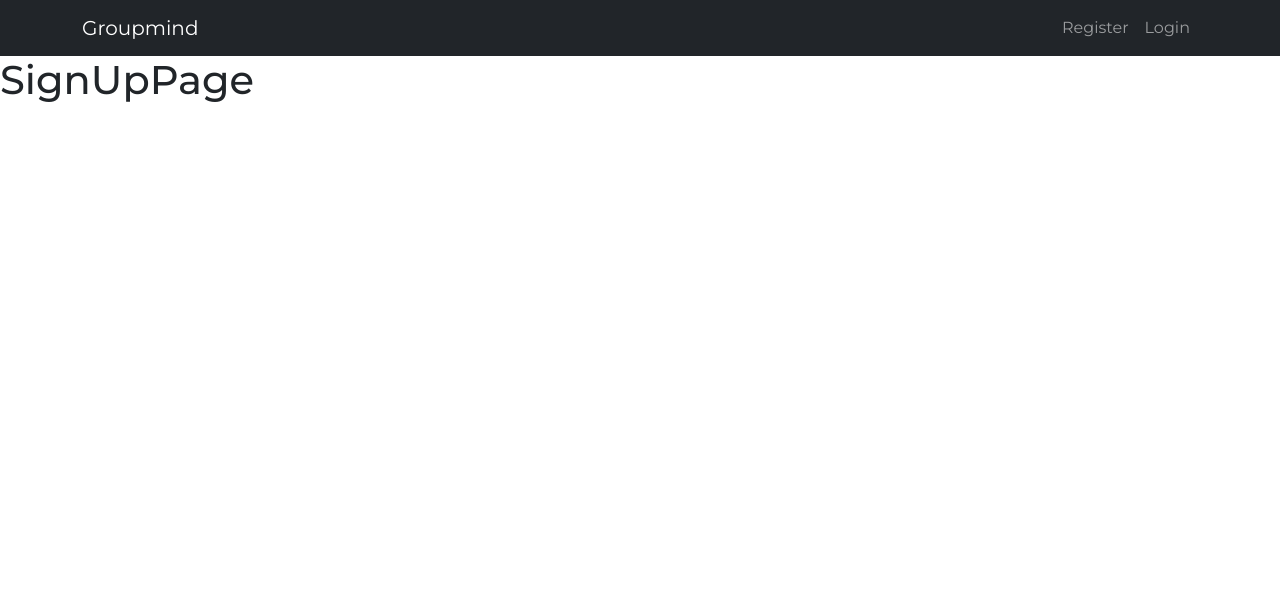
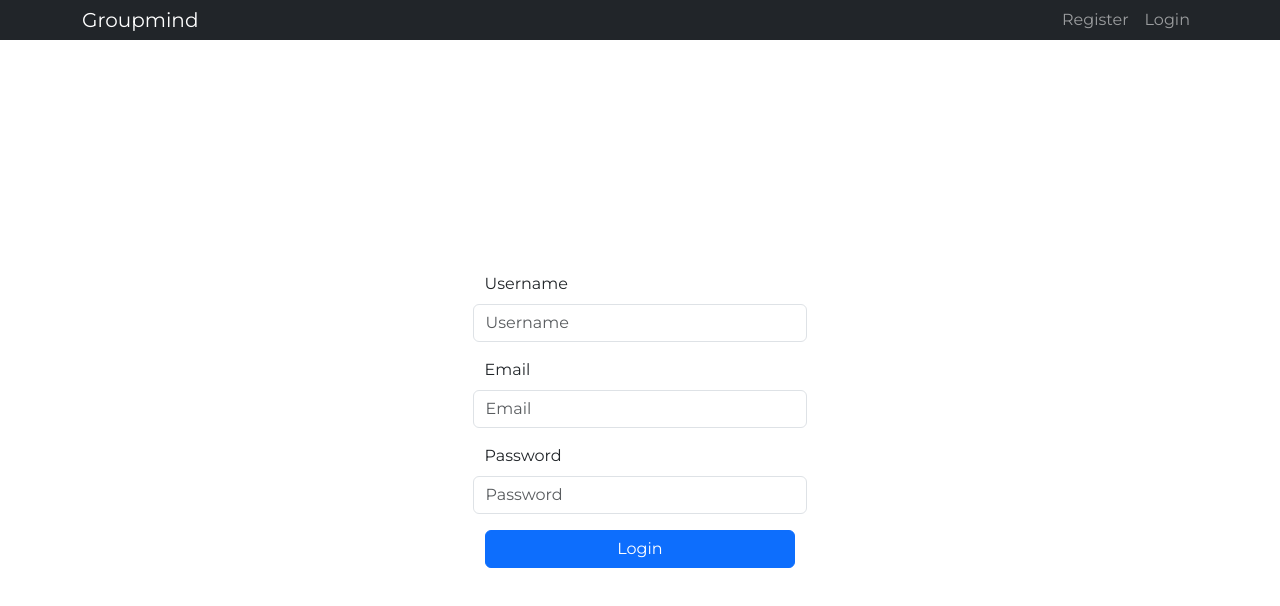
Before and after one commit to maksimustsinovich/collaborative-editor, a React (Vite) app in the folder groupmind-web-server/: page /register in a window 1280 px wide. Shown: the top 606 px of the page. Built offline with nearby package versions, Linux system fonts and the light colour scheme.

Commit message:
feat(web): create Login and Registration form components, some changes in SignInPage & SignUpPage

```diff
--- /dev/null
+++ b/groupmind-web-server/src/Forms/LoginForm/LoginForm.tsx
@@ -0,0 +1,51 @@
+import {Button, Form, Row, Stack} from "react-bootstrap";
+import {useState} from "react";
+
+function LoginForm() {
+
+    const [validated, setValidated] = useState(false);
+
+    const handleSubmit = (event: React.FormEvent<HTMLFormElement>) => {
+        const form = event.currentTarget;
+
+        if (!form.checkValidity()) {
+            event.preventDefault();
+            event.stopPropagation();
+        }
+
+        setValidated(true);
+    }
+
+    return (
+        <>
+            <Form noValidate validated={validated} onSubmit={handleSubmit}>
+                <Stack gap={3}>
+                    <Form.Group as={Row} controlId={"username"}>
+                        <Form.Label>
+                            Username
+                        </Form.Label>
+                        <Form.Control required type={"text"} placeholder={"Username"}/>
+                        <Form.Control.Feedback type={"invalid"}>
+                            Username is required
+                        </Form.Control.Feedback>
+                    </Form.Group>
+                    <Form.Group as={Row} controlId={"password"}>
+                        <Form.Label>
+                            Password
+                        </Form.Label>
+                        <Form.Control required type={"password"} placeholder={"Password"}/>
+                        <Form.Control.Feedback type={"invalid"}>
+                            Passwords are required
+                        </Form.Control.Feedback>
+                    </Form.Group>
+                    <Button type={"submit"}>
+                        Login
+                    </Button>
+                </Stack>
+            </Form>
+        </>
+    )
+
+}
+
+export default LoginForm;
--- /dev/null
+++ b/groupmind-web-server/src/Forms/RegistrationForm/RegistrationForm.tsx
@@ -0,0 +1,61 @@
+import {useState} from "react";
+import {Button, Form, Row, Stack} from "react-bootstrap";
+
+function RegistrationForm() {
+
+    const [validated, setValidated] = useState(false);
+
+    const handleSubmit = (event: React.FormEvent<HTMLFormElement>) => {
+        const form = event.currentTarget;
+
+        if (!form.checkValidity()) {
+            event.preventDefault();
+            event.stopPropagation();
+        }
+
+        setValidated(true);
+    }
+
+    return (
+        <>
+            <Form noValidate validated={validated} onSubmit={handleSubmit}>
+                <Stack gap={3}>
+                    <Form.Group as={Row} controlId={"username"}>
+                        <Form.Label>
+                            Username
+                        </Form.Label>
+                        <Form.Control required type={"text"} placeholder={"Username"}/>
+                        <Form.Control.Feedback type={"invalid"}>
+                            Username is required
+                        </Form.Control.Feedback>
+                    </Form.Group>
+                    <Form.Group as={Row} controlId={"email"}>
+                        <Form.Label>
+                            Email
+                        </Form.Label>
+                        <Form.Control required type={"text"} placeholder={"Email"}/>
+                        <Form.Control.Feedback type={"invalid"}>
+                            Email is required
+                        </Form.Control.Feedback>
+                    </Form.Group>
+                    <Form.Group as={Row} controlId={"password"}>
+                        <Form.Label>
+                            Password
+                        </Form.Label>
+                        <Form.Control required type={"password"} placeholder={"Password"}/>
+                        <Form.Control.Feedback type={"invalid"}>
+                            Passwords are required
+                        </Form.Control.Feedback>
+                    </Form.Group>
+                    <Button type={"submit"}>
+                        Login
+                    </Button>
+                </Stack>
+            </Form>
+        </>
+    )
+
+
+}
+
+export default RegistrationForm;
--- a/groupmind-web-server/src/components/Header/Header.tsx
+++ b/groupmind-web-server/src/components/Header/Header.tsx
@@ -5,7 +5,7 @@ function Header() {
     return (
         <>
             <header>
-                <Navbar expand={"lg"} bg={"dark"} data-bs-theme={"dark"} sticky="top">
+                <Navbar expand={"lg"} bg={"dark"} data-bs-theme={"dark"} sticky="top" style={{height:"5vh"}}>
                     <Container>
                         <Navbar.Brand href={"/"}>
                             Groupmind
--- a/groupmind-web-server/src/index.css
+++ b/groupmind-web-server/src/index.css
@@ -1,3 +1,3 @@
 #root {
-    height: 100vh;
+    height: 95vh;
 }
--- a/groupmind-web-server/src/pages/SignInPage/SignInPage.tsx
+++ b/groupmind-web-server/src/pages/SignInPage/SignInPage.tsx
@@ -1,9 +1,16 @@
+import LoginForm from "../../Forms/LoginForm/LoginForm.tsx";
+import {Container} from "react-bootstrap";
+
 function SignInPage() {
 
     return (
-        <div>
-            <h1>SignInPage</h1>
-        </div>
+        <>
+            <Container className="d-flex justify-content-center align-items-center" style={{ height: "100%" }}>
+                <Container style={{width: "30%"}}>
+                    <LoginForm/>
+                </Container>
+            </Container>
+        </>
     )
 
 }
--- a/groupmind-web-server/src/pages/SignUpPage/SignUpPage.tsx
+++ b/groupmind-web-server/src/pages/SignUpPage/SignUpPage.tsx
@@ -1,8 +1,15 @@
+import {Container} from "react-bootstrap";
+import RegistrationForm from "../../Forms/RegistrationForm/RegistrationForm.tsx";
+
 function SignUpPage() {
 
     return (
         <>
-            <h1>SignUpPage</h1>
+            <Container className="d-flex justify-content-center align-items-center" style={{height: "100%"}}>
+                <Container style={{width: "30%"}}>
+                    <RegistrationForm/>
+                </Container>
+            </Container>
         </>
     )
 
```
Also changed, not shown: groupmind-web-server/src/Forms/LoginForm/LoginForm.css (added), groupmind-web-server/src/Forms/RegistrationForm/RegistrationForm.css (added).
